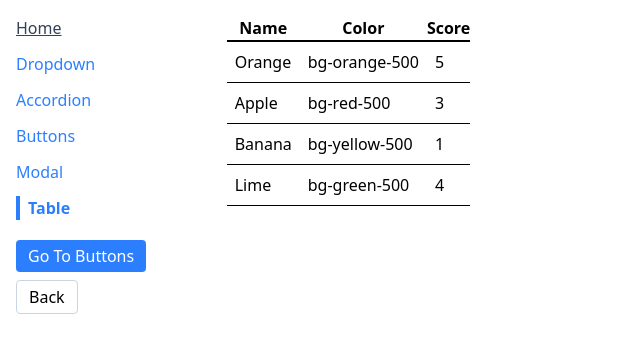
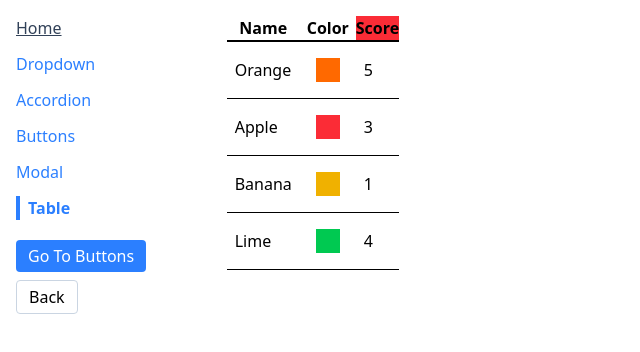
Before and after one commit to chee86j/Python_Practice, a React app in the folder JavaScript Practice/Projects/Project6NavBarReactRouter/comps/: page /table in a window 1280 px wide. Shown: the top 352 px of the page, without its empty margins (0-640 px from the left). Built offline with nearby package versions, Linux system fonts and the light colour scheme; the HTML template or start-up script is replaced by a standard one.

Commit message:
feat(table): add customizable header cells and row key function

```diff
--- a/JavaScript Practice/Projects/Project6NavBarReactRouter/comps/src/components/Table.js
+++ b/JavaScript Practice/Projects/Project6NavBarReactRouter/comps/src/components/Table.js
@@ -1,19 +1,24 @@
-function Table({ data, config }) {
+import { Fragment } from "react";
+
+function Table({ data, config, keyFn }) {
   const renderedHeaders = config.map((column) => {
+    if (column.header) {
+        return <Fragment key={column.label}>{column.header()}</Fragment>
+    }
     return <th key={column.label}>{column.label}</th>;
   });
 
-  const renderedRows = data.map((fruit) => {
+  const renderedRows = data.map((rowData) => {
     const renderedCells = config.map((column) => {
       return (
         <td className="p-2" key={column.label}>
-          {column.render(fruit)}
+          {column.render(rowData)}
         </td>
       );
     });
 
     return (
-      <tr className="border-b" key={fruit.name}>
+      <tr className="border-b" key={keyFn(rowData)}>
         {renderedCells}
       </tr>
     );
--- a/JavaScript Practice/Projects/Project6NavBarReactRouter/comps/src/pages/TablePage.js
+++ b/JavaScript Practice/Projects/Project6NavBarReactRouter/comps/src/pages/TablePage.js
@@ -15,17 +15,22 @@
      },
     {
         label: 'Color',
-        render: (fruit) => fruit.color
+        render: (fruit) => <div className={`p-3 m-2 ${fruit.color}`} />
     },
     {
         label: 'Score',
-        render: (fruit) => fruit.score
+        render: (fruit) => fruit.score,
+        header: () => <th className="bg-red-500">Score</th>,
     },
   ]
 
+  const keyFn = (fruit) => {
+    return fruit.name
+  }
+
   return (
     <div>
-        <Table data={data} config={config} />
+        <Table data={data} config={config} keyFn={keyFn} />
     </div>
     )
 }
```
Also changed, not shown: 1 other file (tests, documents, lock files or other folders).
